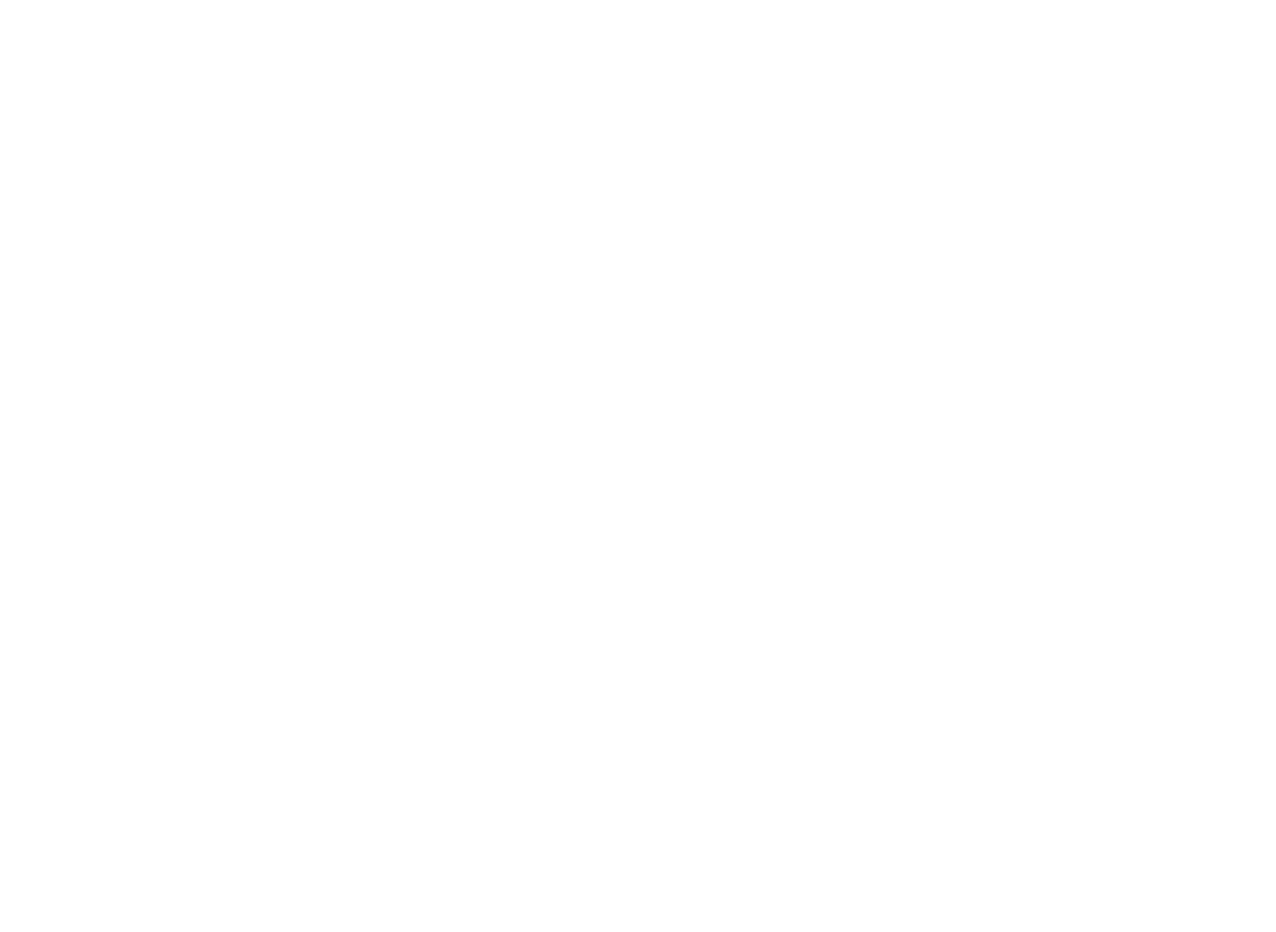
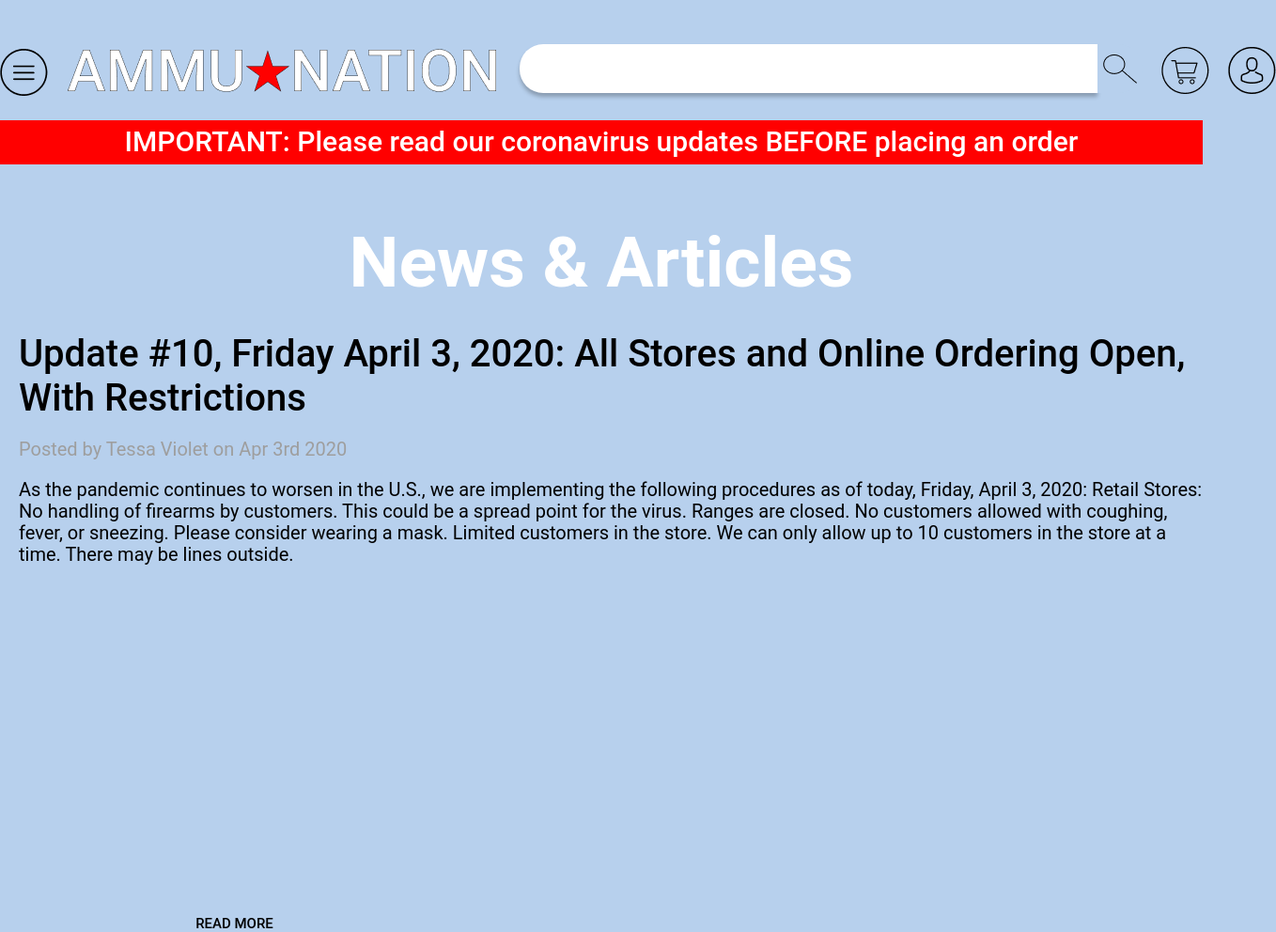
Before and after one commit to Papaulya01/Arctic_Theme, a website: page index.html in a window 1280 px wide. Shown: the whole page at 94% size, 1358 px wide, since content can reach past the window. Before the commit the page ends 800 px from the top, so only its background shows below. Drawn offline with Linux system fonts and the light colour scheme.

Commit message:
Сделал до 1го блока контента возникли технические проблемы с WebStorm перенес работу!

```diff
--- a/index.html
+++ b/index.html
@@ -6,11 +6,68 @@
     <meta name="viewport"
           content="width=device-width, user-scalable=no, initial-scale=1.0, maximum-scale=1.0, minimum-scale=1.0">
     <meta http-equiv="X-UA-Compatible" content="ie=edge">
+    <link rel="stylesheet" href="css/animate.min.css">
     <link rel="stylesheet" href="css/normalize.css">
     <link rel="stylesheet" href="css/style.min.css">
     <title>Arctic Theme №3</title>
 </head>
 <body>
-
+<div class="wrapper">
+    <header class="header">
+        <div class="header_iner_wrap center">
+            <div class="header_iner_wrap__top">
+                <div class="header_iner__left">
+                    <div class="header_iner_left__menu_icon_wrap">
+                        <a href="#"><img src="img/menu_icon.png" alt=""></a>
+                    </div>
+                    <div class="header_iner_left__logo_wrap">
+                        <a href="#"><img src="img/name.png" alt=""></a>
+                    </div>
+                </div>
+                <div class="header_iner__right">
+                    <div class="header_iner_right__input_wrap">
+                        <input type="text" placeholder="">
+                        <button type="submit">
+                            <img src="img/132.png" alt="">
+                        </button>
+                    </div>
+                    <div class="header_iner_right__icon_contact_wrap">
+                        <div class="header_iner_right__icon_wrap">
+                            <a href="#"><img src="img/1234.png" alt=""></a>
+                        </div>
+                        <div class="header_iner_right__contact_icon_wrap">
+                            <a href="#"><img src="img/13245.png" alt=""></a>
+                        </div>
+                    </div>
+                </div>
+            </div>
+        </div>
+        <div class="header_iner_wrap__bottom">
+            <div class="header_iner_wrap__bottom_red center">
+                IMPORTANT: Please read our coronavirus updates BEFORE placing an order
+            </div>
+        </div>
+    </header>
+    <main class="main">
+        <div class="main__content_wrap center">
+            <div class="main_content__header_wrap">News & Articles</div>
+            <div id="1">
+                <div class="content_main_text">
+                    Update #10, Friday April 3, 2020: All Stores and Online Ordering Open, With Restrictions
+                </div>
+                <div class="content_main_slogan_text">
+                    Posted by Tessa Violet on Apr 3rd 2020
+                </div>
+                <div class="content_info_text">
+                    As the pandemic continues to worsen in the U.S., we are implementing the following procedures as of today, Friday, April 3, 2020: Retail Stores: No handling of firearms by customers. This could be a spread point for the virus. Ranges are closed. No customers allowed with coughing, fever, or sneezing. Please consider wearing a mask. Limited customers in the store. We can only allow up to 10 customers in the store at a time. There may be lines outside.
+                </div>
+                <div class="content_button_wrap">
+                    <a href="#">READ MORE</a>
+                </div>
+            </div>
+        </div>
+    </main>
+    <footer class="footer"></footer>
+</div>
 </body>
 </html>
--- a/scss/style.scss
+++ b/scss/style.scss
@@ -0,0 +1,179 @@
+body {
+  margin: 0;
+  padding: 0;
+  background: #B7D0ED;
+}
+
+.center {
+  width: 100%;
+  max-width: 1359px;
+  margin: 0 auto;
+}
+
+header {}
+
+.header_iner_wrap {}
+
+.header_iner_wrap__top {
+  display: flex;
+}
+
+.header_iner__left {
+  display: flex;
+  align-items: center;
+  margin-top: 40px;
+  margin-right: 20px;
+}
+
+.header_iner_left__menu_icon_wrap {
+  margin-right: 20px;
+}
+
+.header_iner_left__logo_wrap {}
+
+.header_iner__right {
+  display: flex;
+  margin-top: 47px;
+}
+
+.header_iner_right__input_wrap {
+  text-align: center;
+  display: flex;
+}
+
+input {
+  width: 603px;
+  height: 50px;
+  border: none;
+  background: #FFFFFF;
+  box-shadow: 0px 4px 4px rgba(0, 0, 0, 0.25);
+  border-radius: 25px 0px 0px 25px;
+}
+
+input[type="text"] {
+  outline: none;
+}
+
+input[placeholder=""] {
+  padding-left: 10px;
+}
+
+button {
+  height: 52px;
+  background: #B7D0ED;
+  border-radius: 0px 25px 25px 0px;
+  border: none;
+  outline: none;
+  cursor: pointer;
+  box-shadow: 0px 4px 4px rgba(0, 0, 0, 0.25);
+  img {
+    margin: 10px 0px 10px 0px;
+  }
+}
+
+button[type="submit"] {}
+
+.header_iner_right__icon_contact_wrap {
+  display: flex;
+  margin-left: 20px;
+  margin-top: 3px;
+}
+
+.header_iner_right__icon_wrap a img {
+  margin-right: 20px;
+}
+
+.header_iner_right__contact_icon_wrap {}
+
+.header_iner_wrap__bottom {
+  background: #FF0000;
+  height: 47px;
+  text-align: center;
+  margin-top: 11px;
+}
+
+.header_iner_wrap__bottom_red {
+  font-family: Roboto;
+  font-style: normal;
+  font-weight: 500;
+  font-size: 30px;
+  line-height: 45px;
+  color: #FFFFFF;
+}
+
+main {}
+
+.main__content_wrap {
+  margin-top: 60px;
+}
+
+.main_content__header_wrap {
+  font-family: Roboto;
+  font-style: normal;
+  font-weight: bold;
+  font-size: 75px;
+  line-height: 88px;
+  color: #FFFFFF;
+  margin-top: 60px;
+  text-align: center;
+}
+
+#1 {
+  height: 1340px;
+  height: 349px;
+  background: #FFFFFF;
+  border-radius: 55px;
+}
+
+.content_main_text {
+  font-family: Roboto;
+  font-style: normal;
+  font-weight: 500;
+  font-size: 40px;
+  line-height: 47px;
+  color: #000000;
+  padding-top: 30px;
+  padding-left: 20px;
+}
+
+.content_main_slogan_text {
+  font-family: Roboto;
+  font-style: normal;
+  font-weight: normal;
+  font-size: 20px;
+  line-height: 23px;
+  color: #9E9E9E;
+  padding-top: 20px;
+  padding-left: 20px;
+}
+
+.content_info_text {
+  font-family: Roboto;
+  font-style: normal;
+  font-weight: normal;
+  font-size: 20px;
+  line-height: 23px;
+  color: #000000;
+  padding-top: 20px;
+  padding-left: 20px;
+}
+
+.content_button_wrap {
+  padding-top: 20px;
+  border: 1px solid #000000;
+  box-sizing: border-box;
+  border-radius: 5px;
+  a {
+    text-decoration: none;
+    font-family: Roboto;
+    font-style: normal;
+    font-weight: 500;
+    font-size: 15px;
+    line-height: 18px;
+    color: #000000;
+    padding-left: 16.26px;
+    padding-right: 16.26px;
+    padding-top: 27.5px;
+    border-bottom: 27.5px;
+  }
+}
```
Also changed, not shown: css/animate.min.css (added), css/style.min.css, img/1234.png (added), img/132.png (added), img/13245.png (added), img/Sl1.png (deleted), img/menu_icon.png (added), img/name.png (added), 2 other files.
